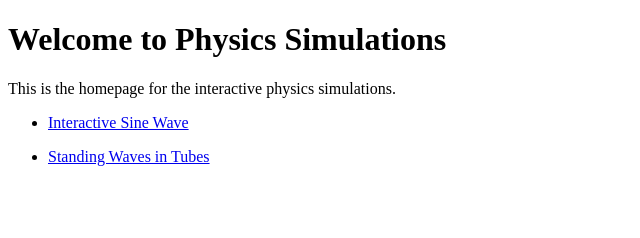
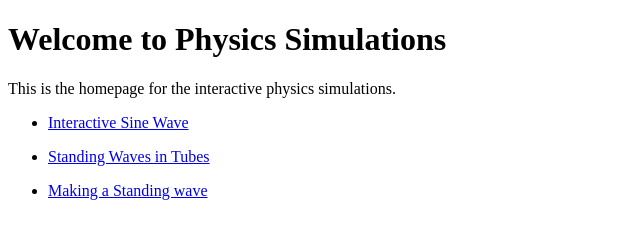
Before and after one commit to PDS-256/physics, a plain HTML site: page index.html in a window 1280 px wide. Shown: the whole page, without its empty margins (0-640 px from the left). Drawn offline with Linux system fonts and the light colour scheme.

Commit message:
Update index.html

```diff
--- a/index.html
+++ b/index.html
@@ -12,11 +12,12 @@
   <nav>
   <ul>
     <li><a href="sine-wave.html">Interactive Sine Wave</a></li>
-    <!-- Other links to simulations -->
   </ul>
   <ul>
     <li><a href="standing-waves-in-tube.html">Standing Waves in Tubes</a></li>
-    <!-- Other links to simulations -->
+  </ul>
+  <ul>
+    <li><a href="building-standing-wave.html">Making a Standing wave</a></li>
   </ul>
 </nav>
 </body>
```
